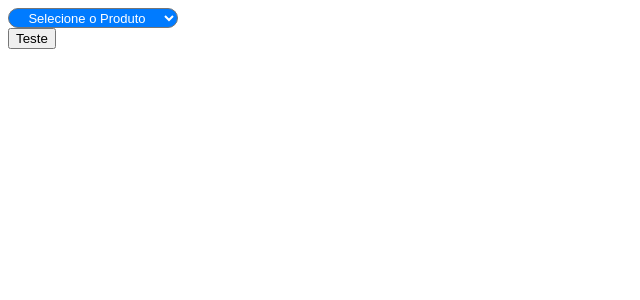
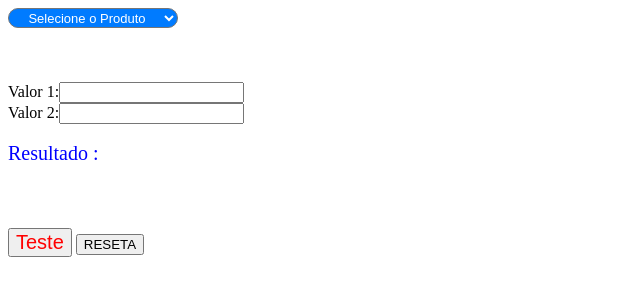
Before and after one commit to xthiagodias/cursodev6nna, a PHP site: page /teste.html in a window 1280 px wide. Shown: the top 300 px of the page, without its empty margins (0-640 px from the left). Run offline with PHP 8.4, Linux system fonts and the light colour scheme.

Commit message:
Exercicio03 - Aula 04

```diff
--- a/public_html/Aula 08/Exercicio03/teste.css
+++ b/public_html/Aula 08/Exercicio03/teste.css
@@ -10,3 +10,23 @@
     width: 170px;
     height: 20px;
 }
+
+#resultado {
+    margin: auto;
+    margin-left: 100px;
+    margin-top: -23px;
+    font-size: 20px;
+    color: red;
+
+
+}
+
+#botao {
+    margin: auto;
+
+   margin-top: 50px;
+    font-size: 20px;
+    color: red;
+
+
+}
--- a/public_html/Aula 08/Exercicio03/teste.html
+++ b/public_html/Aula 08/Exercicio03/teste.html
@@ -24,8 +24,51 @@ and open the template in the editor.
             elemento_pai.appendChild(titulo);
             elemento_pai.appendChild(texto);
         }
+
+
+        function Teste() {
+
+            var v1 = document.getElementById("valor1").value;
+            var v2 = document.getElementById("valor2").value;
+            var resultado = parseInt(v1)+parseInt(v2);
+
+
+
+            if(resultado >= 40) {
+
+                alert("O Resultado é igual ou maior a 40.");
+            } else {
+
+                alert("O Resultao é menor que 40.");
+            }
+
+
+
+     var result = document.getElementById("resultado");
+      result.innerHTML = resultado;
+
+            return resultado;
+
+        }
+
+        function Teste2() {
+
+            var v1 = document.getElementById("valor1").value = "";
+            var v2 = document.getElementById("valor2").value = "";
+            var resultado = parseInt(v1)+parseInt(v2);
+
+     var result = document.getElementById("resultado");
+      result.innerHTML = "";
+
+            return resultado;
+
+        }
+
+
+
         </script>
     </head>
+
     <body>
 
         <div>
@@ -41,12 +84,24 @@ and open the template in the editor.
 
         </div>
 
+        <BR>
+        <BR>
+        <BR>
 
 
+        Valor 1:<input type="text" id="valor1" size="20"><br>
+        Valor 2:<input type="text" id="valor2" size="20">
+
+        <BR>
+        <BR>
+        <span style="color: blue; font-size: 20px;">Resultado :</span><div id="resultado"> </div>
+
+        <BR>
+        <BR>
+
+        <input type="button" id="botao" name="Teste" value="Teste" onclick="Teste()">
+        <input type="button" id="botao1" name="RESETA" value="RESETA" onclick="Teste2()">
 
 
-
-
-        <div><input type="button" name="Teste" value="Teste" onclick="Quebra()"> </div>
     </body>
 </html>
```
Also changed, not shown: public_html/Aula 08/Exercicio03/estilo.css (+12 -1 lines), public_html/Aula 08/Exercicio03/index.html (+83 -0 lines).
